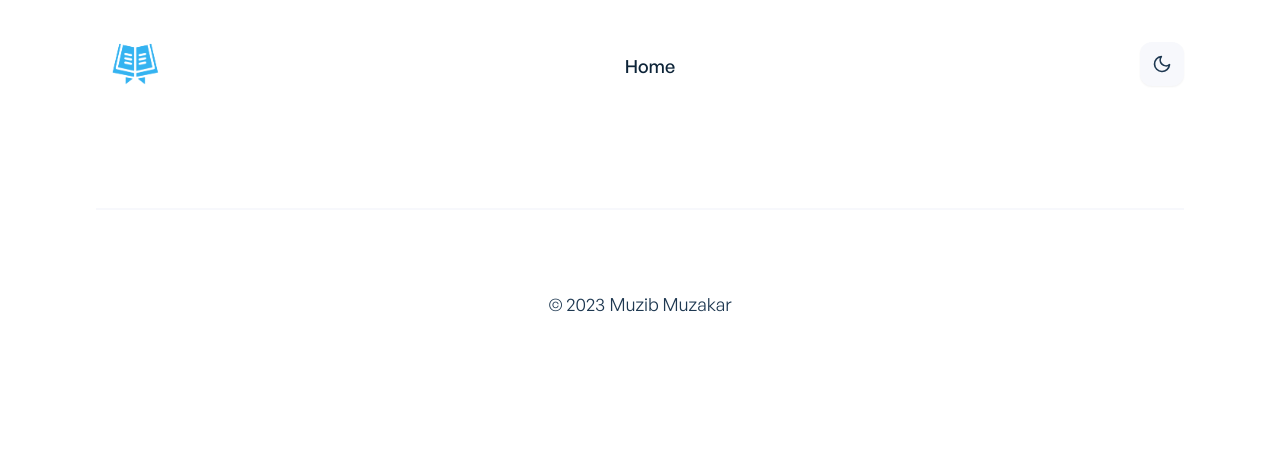
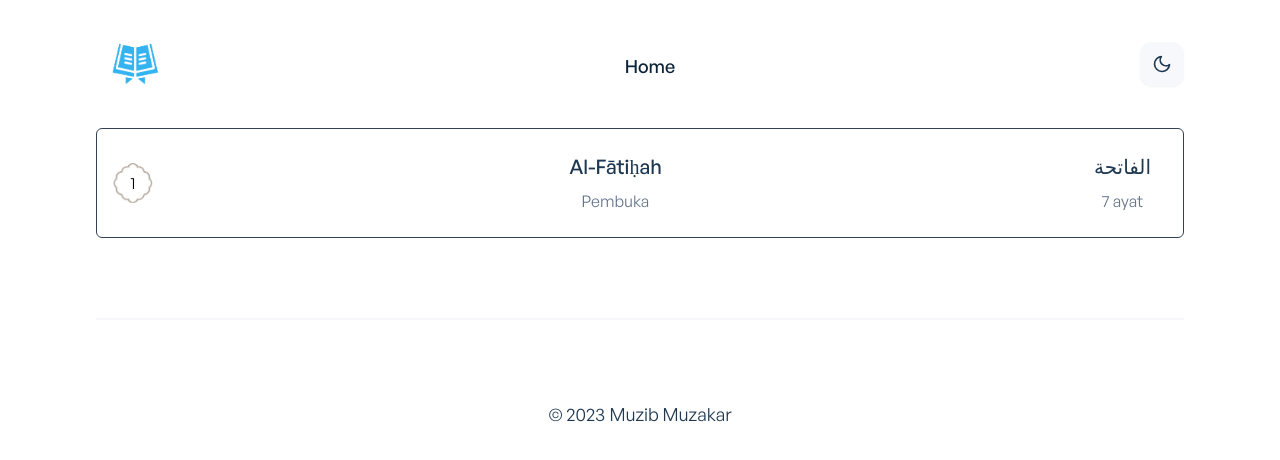
Before and after one commit to muzibmuzakar/muslim-app, a React (Create React App) app: page /surah in a window 1280 px wide. Shown: the top 460 px of the page. Built offline with nearby package versions, Linux system fonts and the light colour scheme.

Commit message:
update design

```diff
--- a/src/App.js
+++ b/src/App.js
@@ -10,6 +10,7 @@ import Alquran from './pages/Alquran';
 import Asmaul from './pages/Asmaul';
 import DoaHarian from './pages/DoaHarian';
 import NiatSholat from './pages/NiatSholat';
+import Surah from './pages/Surah';
 
 const About = lazy(() => import('./pages/AboutMe'));
 const Contact = lazy(() => import('./pages/Contact.jsx'));
@@ -49,6 +50,10 @@ function App() {
 								path="niat-sholat"
 								element={<NiatSholat />}
 							/>
+							<Route
+								path="surah"
+								element={<Surah />}
+							/>
 
 							<Route path="about" element={<About />} />
 							<Route path="contact" element={<Contact />} />
--- a/src/components/alquran/AlquranSingle.jsx
+++ b/src/components/alquran/AlquranSingle.jsx
@@ -13,24 +13,20 @@ const AlquranSingle = ({ number, name, arabic, translation, ayat }) => {
     >
       <div className="rounded-md shadow-lg hover:shadow-xl cursor-pointer px-4 mb-10 sm:mb-0 bg-secondary-light dark:bg-slate-800">
         <div className="flex flex-row justify-between items-center">
-          <div className="w-10 h-10 border border-slate-900 dark:border-white rounded-md transform rotate-45 flex items-center justify-center">
-            <p className="-rotate-45 dark:text-white">{number}</p>
+          <div className="w-10 h-10 rounded-md bg-surah bg-cover bg-center flex items-center justify-center">
+            <p className=" dark:text-white">{number}</p>
           </div>
           <div className="text-center px-4 py-6">
             <p className="font-general-medium text-lg md:text-xl text-ternary-dark dark:text-ternary-light mb-2">
               {name}
             </p>
-            <span className="text-md text-slate-500">
-              {translation}
-            </span>
+            <span className="text-md text-slate-500">{translation}</span>
           </div>
           <div className="text-center px-4 py-6">
             <p className="font-general-medium text-lg md:text-xl text-ternary-dark dark:text-ternary-light mb-2">
               {arabic}
             </p>
-            <span className="text-md text-slate-500">
-              {ayat}
-            </span>
+            <span className="text-md text-slate-500">{ayat}</span>
           </div>
         </div>
       </div>
--- /dev/null
+++ b/src/pages/Surah.jsx
@@ -0,0 +1,39 @@
+import { motion } from "framer-motion";
+
+const Surah = () => {
+  return (
+    <div className="container mx-auto">
+      <motion.div
+        initial={{ opacity: 0 }}
+        animate={{ opacity: 1, delay: 1 }}
+        transition={{
+          ease: "easeInOut",
+          duration: 0.7,
+          delay: 0.15,
+        }}
+      >
+        <div className="rounded-md border border-slate-700 dark:wwhite px-4 mb-10 sm:mb-0">
+          <div className="flex flex-row justify-between items-center">
+            <div className="w-10 h-10 rounded-md bg-surah bg-cover bg-center flex items-center justify-center">
+              <p className=" dark:text-white">1</p>
+            </div>
+            <div className="text-center px-4 py-6">
+              <p className="font-general-medium text-lg md:text-xl text-ternary-dark dark:text-ternary-light mb-2">
+              Al-Fātiḥah
+              </p>
+              <span className="text-md text-slate-500">Pembuka</span>
+            </div>
+            <div className="text-center px-4 py-6">
+              <p className="font-general-medium text-lg md:text-xl text-ternary-dark dark:text-ternary-light mb-2">
+              الفاتحة
+              </p>
+              <span className="text-md text-slate-500">7 ayat</span>
+            </div>
+          </div>
+        </div>
+      </motion.div>
+    </div>
+  );
+};
+
+export default Surah;
--- a/tailwind.config.js
+++ b/tailwind.config.js
@@ -53,6 +53,7 @@ module.exports = {
       'gradient-to-bl': 'linear-gradient(to bottom left, var(--tw-gradient-stops))',
       'gradient-to-l': 'linear-gradient(to left, var(--tw-gradient-stops))',
       'gradient-to-tl': 'linear-gradient(to top left, var(--tw-gradient-stops))',
+      'surah': 'url("/src/images/border.png")',
     },
     backgroundOpacity: ({ theme }) => theme('opacity'),
     backgroundPosition: {
```
Also changed, not shown: src/images/border.png (added).
